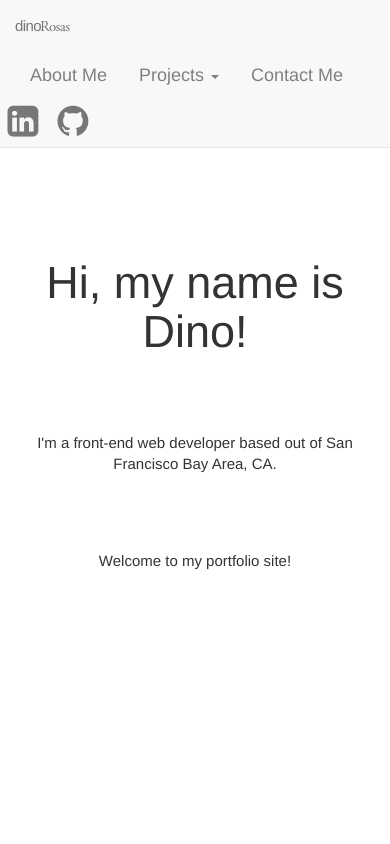
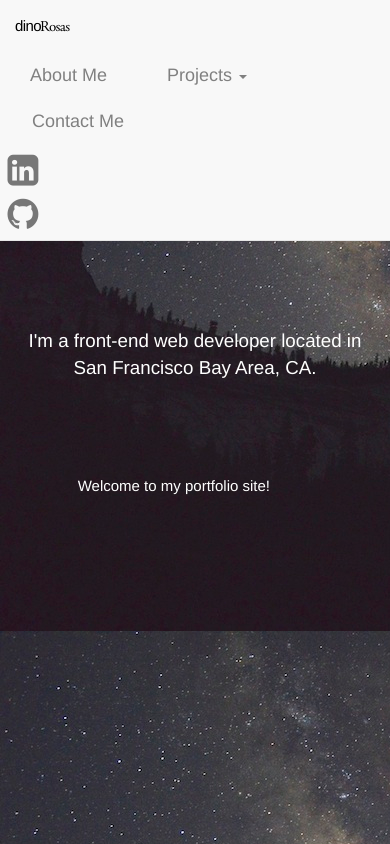
Before and after one commit to galdinorosas/my-portfolio, a website: page index.html in a window 390 px wide. Drawn offline with nearby package versions, Linux system fonts and the light colour scheme; a web font is replaced by a local one.

Commit message:
finished homePage and aboutMe page. Found a good background-image.

```diff
--- a/index.html
+++ b/index.html
@@ -15,17 +15,17 @@
 </head>
 
 <body>
-    <nav class="navigationBar navbar navbar-default navbar-static-top">
+    <nav class="navigationBar navbar navbar-default navbar-fixed-top">
         <div class="container-fluid">
             <div class="row">
                 <div class="col-sm-4">
                     <p class="logoLeft navbar-text navbar-left">
-                        dino <span class="logoRight">Rosas</span>
+                        <a href="#">dino <span class="logoRight">Rosas</span></a>
                     </p>
                 </div>
                 <div class="col-sm-6">
                     <ul class="navList nav nav-pills">
-                        <li role="presentation"> <a href="#">About Me</a></li>
+                        <li role="presentation"> <a class="aboutMeLink"href="#">About Me</a></li>
                         <li role="presentation" class="dropdown">
                             <a class="dropdown-toggle" data-toggle="dropdown" href="#" role="button" aria-haspopup="true" aria-expanded="false">
                                   Projects <span class="caret"></span>
@@ -40,23 +40,32 @@
                                 <li><a href="#">Project #5</a></li>
                             </ul>
                         </li>
-                        <li role="presentation"> <a href="#">Contact Me</a></li>
+                        <li role="presentation"> <a href="mailto:dino.rosas@gmail.com">Contact Me</a></li>
                     </ul>
                 </div>
                 <div class="col-sm-2">
                     <ul class="navbar-nav mediaLinks">
-                        <li><a href="#"><i class="fa fa-linkedin-square fa-2x"></i></a></li>
-                        <li><a href="#"><i class="fa fa-github fa-2x"></i></i></a></li>
+                        <li><a href="https://www.linkedin.com/in/galdinorosas" target="_blank"><i class="fa fa-linkedin-square fa-2x"></i></a></li>
+                        <li><a href="https://github.com/galdinorosas" target="_blank"><i class="fa fa-github fa-2x"></i></i></a></li>
                     </ul>
                 </div>
             </div>
         </div>
     </nav>
-
     <div class="container" id="homeContainer">
         <h1>Hi, my name is Dino!</h1>
-        <p>I'm a front-end web developer based out of San Francisco Bay Area, CA.</p>
-        <p>Welcome to my portfolio site!</p>
+        <p class="firstHomeMessage">I'm a front-end web developer located in San Francisco Bay Area, CA.</p>
+        <p class="secondHomeMessage">Welcome to my portfolio site!</p>
+    </div>
+    <div class="container" id="aboutMeContainer">
+        <div class="jumbotron">
+            <h2>About Me</h2>
+            <p>
+                Hello! My name is Dino Rosas, I'm a front-end web developer from the Bay Area, CA. I was always curious and wanted to understand how the web works and as a result I got into into web development. The idea of starting from a blank canvas/web-page is one of the reasons why I enjoy coding, then to able to "paint" on this canvas by using HTML/CSS, afterwards Javascript is used to add in any neat features to bring the canvas/web-page alive.</p>
+            <p>
+                I received my bachelors degree in Chemical Engineering from San Jose State University and I currently work as a junior reliability engineer in Milpitas, CA. I first was introduced to programming in college with an intro to java programming course and I loved it! After I graduated and started working, I had some free time on my hands so I picked up programming as a hobby. I enjoyed learning about how websites are created from general courses on Udacity and Code-academy but I thought the material was not very in-depth. Realizing at how much time I was spending and how easy it was to get into rhythm when coding, I decided to pursue web development as a career. I have since then enrolled in courses at Thinkful to improve and learn more about front-end web development.
+            </p>
+        </div>
     </div>
 </body>
 
--- a/js/app.js
+++ b/js/app.js
@@ -0,0 +1,10 @@
+$(document).ready(function(){
+
+
+	$('.aboutMeLink').on('click', function(){
+		$('#homeContainer').css('display',  'none');
+		$('#aboutMeContainer').css('display','block');
+	});
+
+
+});
--- a/scss/styles.scss
+++ b/scss/styles.scss
@@ -1,73 +1,86 @@
-@font-face{
-	font-family:'AdobeGaramond';
-	src:
-	// url('fonts/adobe-garamond-pro/Adobe-Garamond-Pro-Bold-Italic_2007.ttf')format('truetype'),
-	// url('fonts/adobe-garamond-pro/Adobe-Garamond-Pro-Bold_2008.ttf')format('truetype'),
-	// url('fonts/adobe-garamond-pro/Adobe-Garamond-Pro-Italic_2009.ttf')format('truetype'),
-	// url('fonts/adobe-garamond-pro/Adobe-Garamond-Pro-Semibold-Italic_2010.ttf')format('truetype'),
-	url('fonts/adobe-garamond-pro/Adobe-Garamond-Pro-Semibold_2011.ttf')format('truetype'),
-	url('fonts/adobe-garamond-pro/Adobe-Garamond-Pro_2012.ttf')format('truetype');
+@font-face {
+    font-family: 'AdobeGaramond';
+    src: url('fonts/adobe-garamond-pro/Adobe-Garamond-Pro-Semibold_2011.ttf')format('truetype'), url('fonts/adobe-garamond-pro/Adobe-Garamond-Pro_2012.ttf')format('truetype');
 }
 
-body{
+body {
     font-size: 1.5em;
     -webkit-font-smoothing: antialiased;
     font-family: 'Helvetica Neue', Helvetica, Arial, sans-serif;
+    background-image: url('../../images/backgroundImage-l.jpg');
 }
 
-.navigationBar{
+[role='presentation'] {
+	width: 9em;
+}
 
-	ul{
+.navigationBar {
+    ul {
         margin-top: 0.25em;
         list-style-type: none;
         padding: 0;
-
-		li{
-			display: inline;
-		}
-
-		a{
+        a {
             color: grey;
             font-size: 1.2em;
         }
     }
+    .mediaLinks {
+        li {
+            margin: 0.5em 0.5em 0em 0.5em;
+        }
+    }
+    .logoLeft {
+        font-family: 'Helvetica Neue', Helvetica, Arial, sans-serif;
+        font-size: 1em;
+        letter-spacing: -0.04em;
+        a {
+            color: black;
+            text-decoration: none;
+        }
+        .logoRight {
+            font-family: AdobeGaramond, Helvetica, Arial, sans-serif;
+            margin-left: -0.3em;
+        }
+    }
+    .collapseButton {
+        margin-top: -3em;
+    }
+}
 
-	.mediaLinks{
-		li{
-			margin: 0.5em 0.5em 0em 0.5em;
+#homeContainer {
+    color: white;
+    h1 {
+        font-size: 3em;
+        margin: 3em 0em 0em 2em;
+    }
+    p {
+        margin: 5em 0em;
+    }
+    .firstHomeMessage {
+        text-align: center;
+        font-size: 1.25em;
+    }
+    .secondHomeMessage {
+        text-align: right;
+        margin-right: 7em;
+    }
+}
+
+#aboutMeContainer{
+    display:none;
+}
+
+@media only screen and (max-width:450px){
+    body{
+        background-image: url('../../images/backgroundImage-s.jpg');
     }
 
 }
 
-	.logoLeft{
-		font-family: 'Helvetica Neue', Helvetica, Arial, sans-serif;
-		font-size: 1em;
-		letter-spacing: -0.04em;
-
-		.logoRight{
-			font-family: AdobeGaramond, Helvetica, Arial, sans-serif;
-		    margin-left: -0.3em;
-		}
+@media only screen and (max-width:750px){
+    body{
+        background-image: url('../../images/backgroundImage-m.jpg');
+        background-repeat: none;
     }
 
-	.collapseButton{
-		margin-top: -3em;
 }
-
-
-}
-
-#homeContainer{
-	h1, p{
-		text-align: center;
-	}
-
-	h1{
-		font-size: 3em;
-		margin-top: 2em;
-	}
-
-	p{
-		margin: 5em 0em;
-	}
-}
```
Also changed, not shown: images/backgroundImage-l.jpg (added), images/backgroundImage-m.jpg (added), images/backgroundImage-s.jpg (added), public/css/styles.css. Lines whose indentation alone changed are shown as unchanged.
